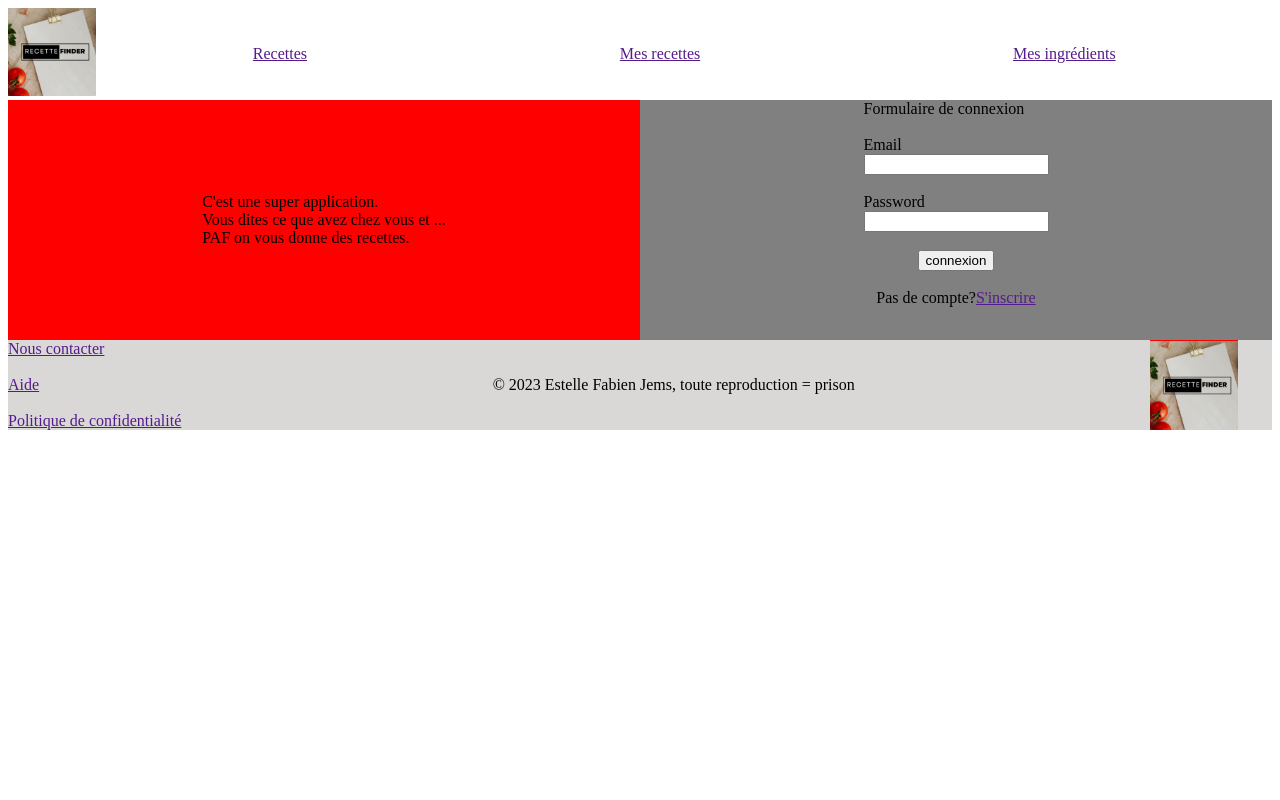
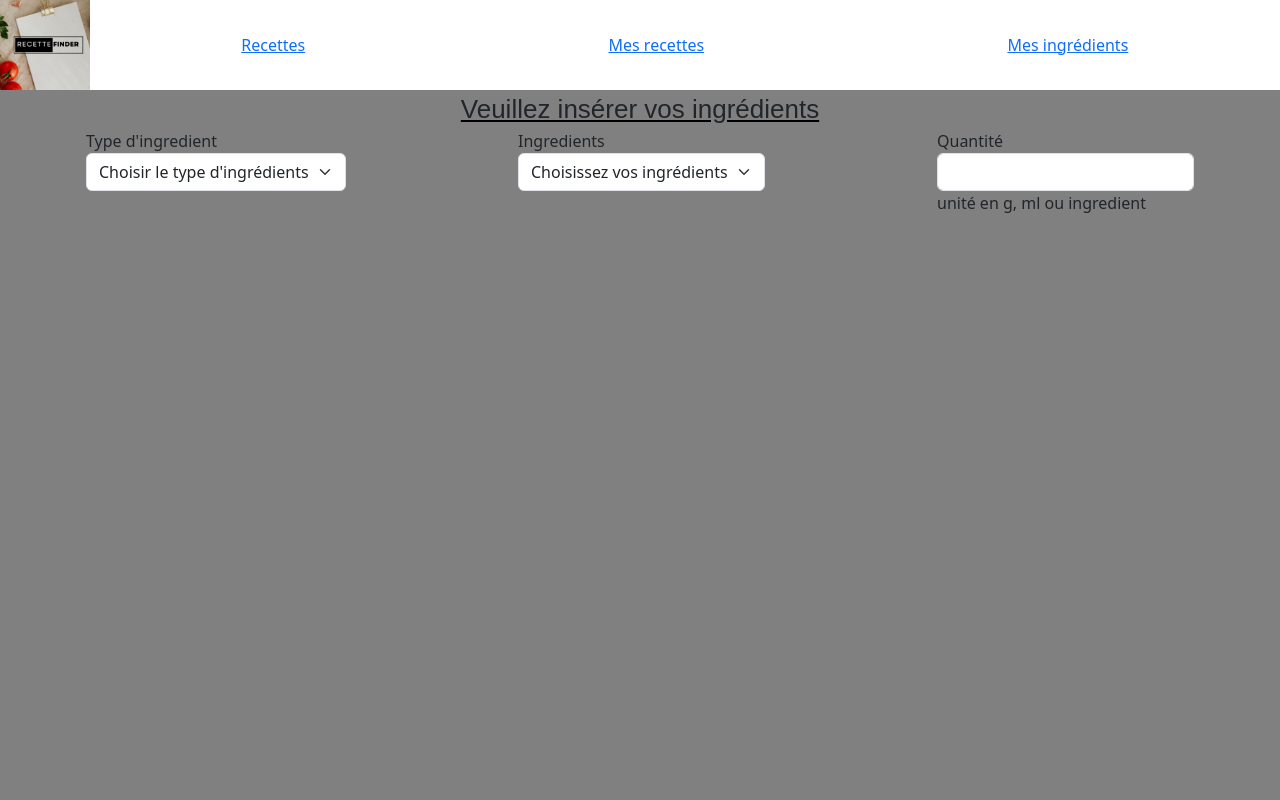
Before and after one commit to fabienloyant/recette, an Angular app in the folder frontEnd/: page / in a window 1280 px wide. Shown: the top 800 px of the page. Built offline with nearby package versions, Linux system fonts and the light colour scheme.

Commit message:
page ingrédient

```diff
--- a/frontEnd/src/app/app.component.html
+++ b/frontEnd/src/app/app.component.html
@@ -1,4 +1,4 @@
 <app-header></app-header>
-<app-home></app-home>
+<app-formulaire-ingredients></app-formulaire-ingredients>
 <app-footer></app-footer>
 <router-outlet></router-outlet>
--- a/frontEnd/src/app/app.module.ts
+++ b/frontEnd/src/app/app.module.ts
@@ -9,6 +9,7 @@ import { HeaderComponent } from './components/header/header.component';
 import { NavbarComponent } from './components/navbar/navbar.component';
 import { HomeComponent } from './pages/home/home.component';
 import { DescriptionComponent } from './layouts/description/description.component';
+import { FormulaireIngredientsComponent } from './layouts/formulaire-ingredients/formulaire-ingredients.component';
 
 @NgModule({
   declarations: [
@@ -18,7 +19,8 @@ import { DescriptionComponent } from './layouts/description/description.componen
     HeaderComponent,
     NavbarComponent,
     HomeComponent,
-    DescriptionComponent
+    DescriptionComponent,
+    FormulaireIngredientsComponent
   ],
   imports: [
     BrowserModule,
--- a/frontEnd/src/app/layouts/connexion-form/connexion-form.component.css
+++ b/frontEnd/src/app/layouts/connexion-form/connexion-form.component.css
@@ -6,7 +6,7 @@
 .description{
     float: left;
     width: 50%;
-    height: 30vh;
+    height: 50vh;
     background-color: red;
     display: flex;
     justify-content: center;
@@ -15,9 +15,10 @@
 
 .form {
     display: flex;
+    width: 50%;
     background-color: grey;
     justify-content: center;
-    height: 30vh;
+    height: 50vh;
 }
 
 
--- /dev/null
+++ b/frontEnd/src/app/layouts/formulaire-ingredients/formulaire-ingredients.component.css
@@ -0,0 +1,18 @@
+.body{
+    background-color: grey;
+    height: 100vh;
+}
+
+#titre{
+    display: flex;
+    justify-content: center;
+    text-decoration: underline black;
+    font-family: "Fira Sans", Arial, sans-serif;
+    font-size: 26px;
+}
+
+.form{
+    display: flex;
+    flex-direction: row;
+    justify-content: space-around;
+}
--- /dev/null
+++ b/frontEnd/src/app/layouts/formulaire-ingredients/formulaire-ingredients.component.html
@@ -0,0 +1,37 @@
+
+<div class="body">
+    <div id = "titre"> Veuillez insérer vos ingrédients </div>
+    <div>
+        <form class="form" id="formIngredient">
+            <div class="menu1">
+            <label for="type d'ingredient">Type d'ingredient </label>
+            <select class="form-select" aria-label="Default select example">
+                <option selected>Choisir le type d'ingrédients</option>
+                <option value="1">Fruit</option>
+                <option value="2">Légumes</option>
+                <option value="3">Viandes</option>
+            </select>
+            </div>
+
+            <div class="menu2">
+
+                <label for="ingredient"> Ingredients </label>
+                <select class="form-select" aria-label="Default select example">
+                    <option selected>Choisissez vos ingrédients</option>
+                    <option value="1"> Carottes </option>
+                    <option value="1"> Haché de boeuf </option>
+                    <option value="1"> Flageolet </option>
+                </select>
+
+            </div>
+
+            <div class="menu3">
+                <label for="quantité"> Quantité </label>
+                <input type="number" step ="0.01" formControlName="formIngredient" class="form-control" id="quantite" title="Quantité">
+                <span> unité en g, ml ou ingredient</span>
+            </div>
+
+
+        </form>
+    </div>
+</div>
--- a/frontEnd/src/index.html
+++ b/frontEnd/src/index.html
@@ -5,6 +5,8 @@
   <title>FrontEnd</title>
   <base href="/">
   <meta name="viewport" content="width=device-width, initial-scale=1">
+  <link href="https://cdn.jsdelivr.net/npm/bootstrap@5.3.0-alpha3/dist/css/bootstrap.min.css" rel="stylesheet" integrity="sha384-KK94CHFLLe+nY2dmCWGMq91rCGa5gtU4mk92HdvYe+M/SXH301p5ILy+dN9+nJOZ" crossorigin="anonymous">
+  <script defer src="https://cdn.jsdelivr.net/npm/bootstrap@5.3.0-alpha3/dist/js/bootstrap.bundle.min.js" integrity="sha384-ENjdO4Dr2bkBIFxQpeoTz1HIcje39Wm4jDKdf19U8gI4ddQ3GYNS7NTKfAdVQSZe" crossorigin="anonymous"></script>
   <link rel="icon" type="image/x-icon" href="favicon.ico">
 </head>
 <body>
```
Also changed, not shown: frontEnd/src/app/layouts/formulaire-ingredients/formulaire-ingredients.component.ts (added, +10 -0 lines), 1 other file (tests, documents, lock files or other folders).
